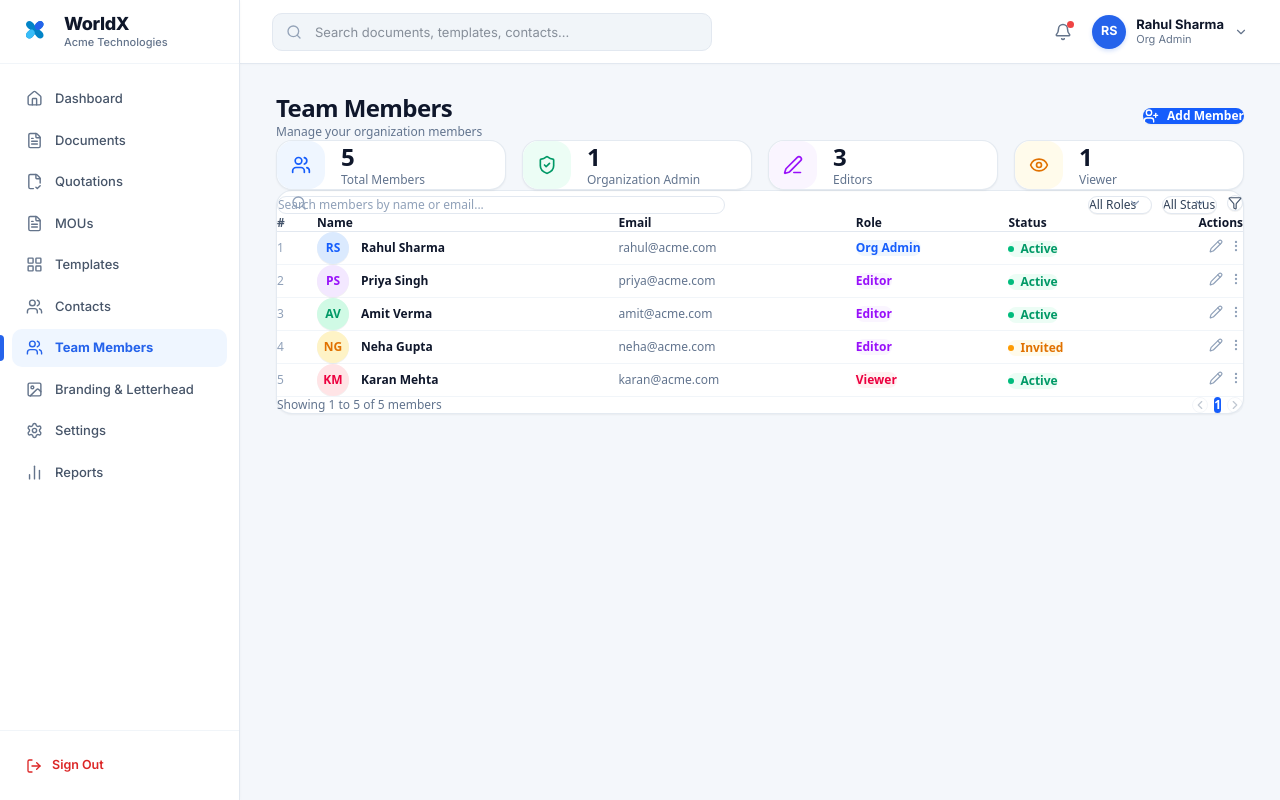
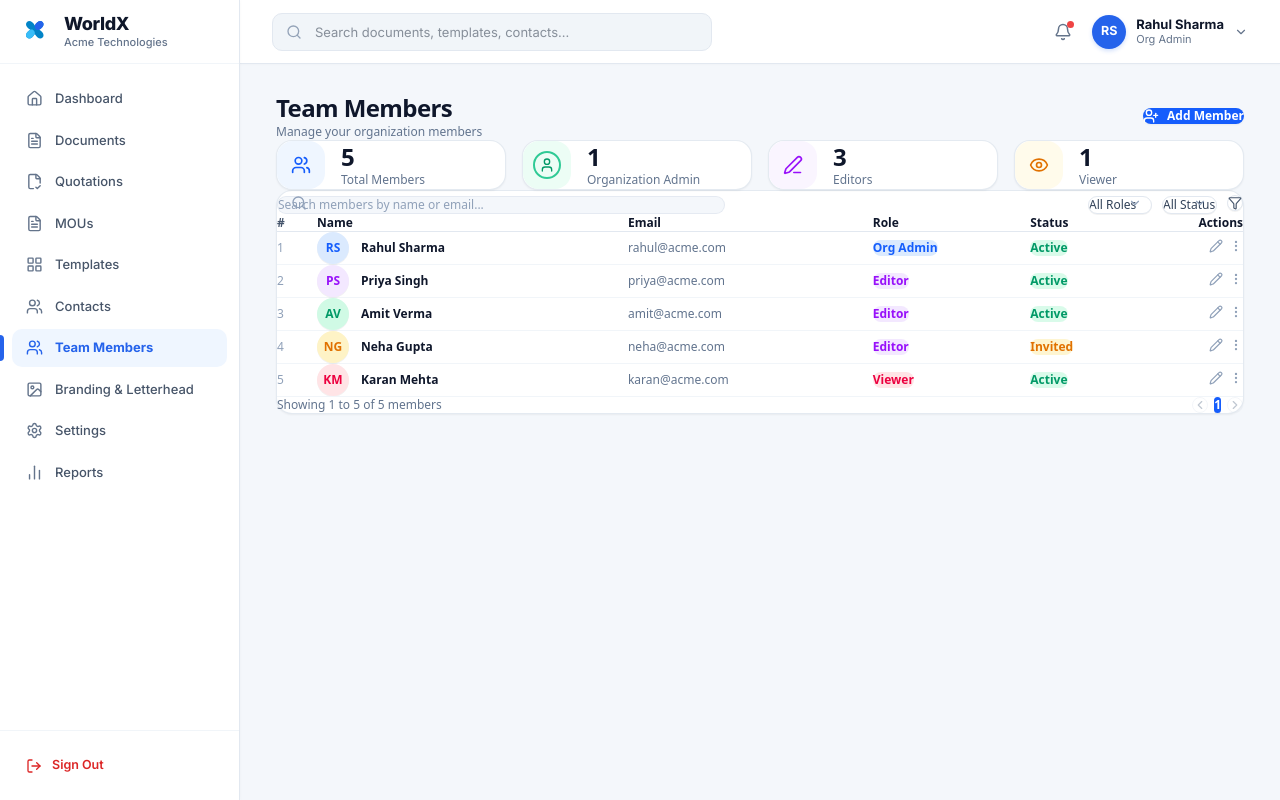
Before and after one commit to Muba9161/VX_QuotationMaker, a Next.js app: page /team in a window 1280 px wide. Built offline with nearby package versions, Linux system fonts and the light colour scheme.

Commit message:
style(team): match exact status pill badge styling, search input background, and admin icon to Image 2

```diff
--- a/app/team/page.tsx
+++ b/app/team/page.tsx
@@ -5,6 +5,7 @@ import OrgLayout from "@/components/OrgLayout";
 import {
   Users,
   ShieldCheck,
+  User,
   Edit3,
   Eye,
   Search,
@@ -161,13 +162,25 @@ export default function TeamMembersPage() {
   const getRoleBadgeStyle = (role: string) => {
     switch (role) {
       case "Org Admin":
-        return "bg-blue-50 text-blue-600";
+        return "bg-blue-100 text-blue-600";
       case "Editor":
-        return "bg-purple-50 text-purple-600";
+        return "bg-purple-100 text-purple-600";
       case "Viewer":
-        return "bg-rose-50 text-rose-600";
+        return "bg-rose-100 text-rose-600";
       default:
-        return "bg-slate-50 text-slate-600";
+        return "bg-slate-100 text-slate-600";
+    }
+  };
+
+  // Status Badge Style matching Image 2
+  const getStatusBadgeStyle = (status: string) => {
+    switch (status) {
+      case "Active":
+        return "bg-emerald-100/80 text-emerald-600";
+      case "Invited":
+        return "bg-amber-100/80 text-amber-600";
+      default:
+        return "bg-slate-100 text-slate-600";
     }
   };
 
@@ -222,7 +235,9 @@ export default function TeamMembersPage() {
           {/* Card 2: Organization Admin */}
           <div className="bg-white rounded-2xl border border-slate-200/90 p-5 shadow-xs flex items-center gap-4">
             <div className="w-12 h-12 rounded-2xl bg-emerald-50 text-emerald-600 flex items-center justify-center shrink-0">
-              <ShieldCheck className="w-5 h-5" />
+              <div className="w-7 h-7 rounded-full border-2 border-emerald-500/80 flex items-center justify-center">
+                <User className="w-4 h-4 text-emerald-600" />
+              </div>
             </div>
             <div>
               <div className="text-2xl font-bold text-slate-900 leading-tight">
@@ -280,7 +295,7 @@ export default function TeamMembersPage() {
                   setCurrentPage(1);
                 }}
                 placeholder="Search members by name or email..."
-                className="w-full pl-9 pr-4 py-2 border border-slate-200 rounded-xl text-xs text-slate-800 placeholder:text-slate-400 focus:outline-hidden focus:border-blue-500 focus:ring-2 focus:ring-blue-100 transition-all bg-white"
+                className="w-full pl-9 pr-4 py-2 border border-slate-200/80 rounded-xl text-xs text-slate-800 placeholder:text-slate-400 focus:outline-hidden focus:border-blue-500 focus:ring-2 focus:ring-blue-100 transition-all bg-[#f4f7fb]"
               />
             </div>
 
@@ -402,19 +417,10 @@ export default function TeamMembersPage() {
                         {/* Status Badge */}
                         <td className="py-3.5 px-4">
                           <span
-                            className={`inline-flex items-center gap-1.5 px-3 py-1 rounded-full text-xs font-semibold ${
-                              member.status === "Active"
-                                ? "bg-emerald-50 text-emerald-600"
-                                : "bg-amber-50 text-amber-600"
-                            }`}
+                            className={`inline-block px-3 py-1 rounded-lg text-xs font-semibold ${getStatusBadgeStyle(
+                              member.status
+                            )}`}
                           >
-                            <span
-                              className={`w-1.5 h-1.5 rounded-full ${
-                                member.status === "Active"
-                                  ? "bg-emerald-500"
-                                  : "bg-amber-500"
-                              }`}
-                            />
                             {member.status}
                           </span>
                         </td>
```
